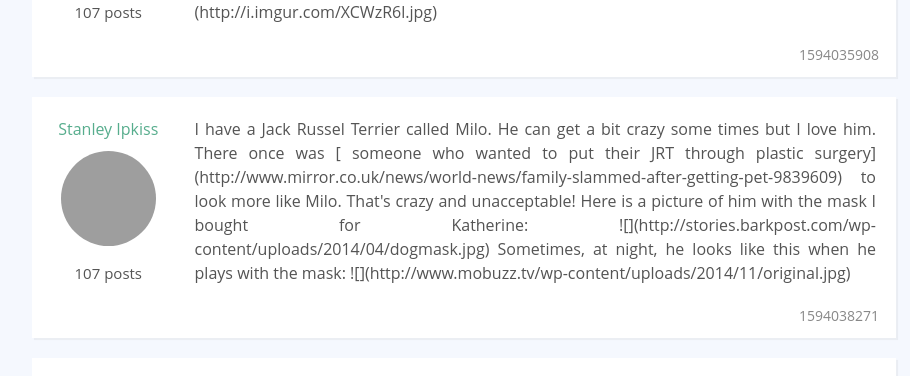
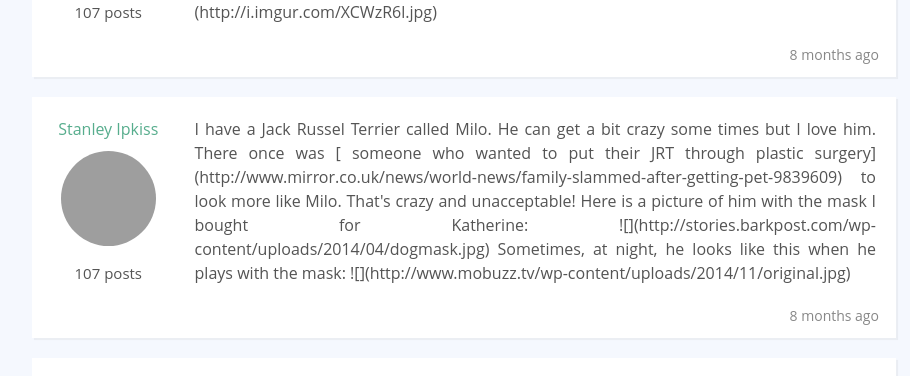
Before and after one commit to Hailong/vueschool-forum, a Vue app: page /thread/-KsjWehQ--apjDBwSBCY in a window 1280 px wide. Shown: the part 252-628 px from the top of the page, without its empty margins (176-1086 px from the left). Built offline with nearby package versions, Linux system fonts and the light colour scheme; grey boxes are pictures that could not be loaded.

Commit message:
Adding Human Readable Dates

```diff
--- a/package.json
+++ b/package.json
@@ -9,6 +9,7 @@
   },
   "dependencies": {
     "core-js": "^3.6.5",
+    "dayjs": "^1.10.4",
     "vue": "^3.0.0",
     "vue-router": "^4.0.4"
   },
--- a/src/components/PostList.vue
+++ b/src/components/PostList.vue
@@ -25,8 +25,8 @@
           </div>
       </div>
 
-      <div class="post-date text-faded">
-        {{post.publishedAt}}
+      <div class="post-date text-faded" :title="humanFriendlyDate(post.publishedAt)">
+        {{ diffForHumans(post.publishedAt) }}
       </div>
 
     </div>
@@ -36,6 +36,12 @@
 
 <script>
 import sourceData from '@/data.json'
+import dayjs from 'dayjs'
+import relativeTime from 'dayjs/plugin/relativeTime'
+import localizedDate from 'dayjs/plugin/localizedFormat'
+dayjs.extend(relativeTime)
+dayjs.extend(localizedDate)
+
 export default {
   props: {
     posts: {
@@ -51,6 +57,12 @@
   methods: {
     userById (userId) {
       return this.users.find(p => p.id === userId)
+    },
+    diffForHumans (timestamp) {
+      return dayjs.unix(timestamp).fromNow()
+    },
+    humanFriendlyDate (timestamp) {
+      return dayjs.unix(timestamp).format('llll')
     }
   }
 }
```
Also changed, not shown: 1 other file (tests, documents, lock files or other folders).
